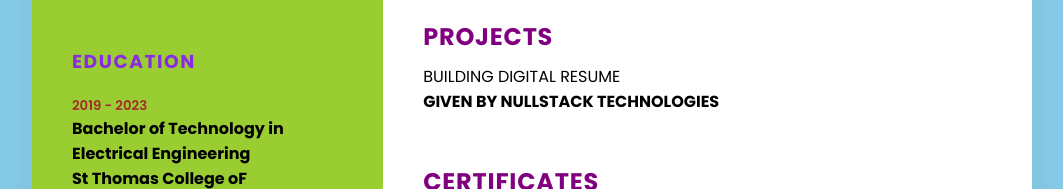
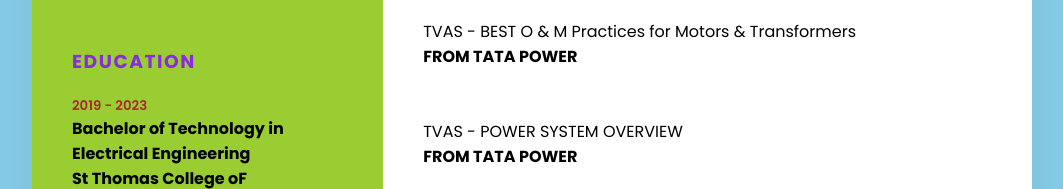
Before and after one commit to Tirthankar1999/TirthankarDigitalCV, a plain HTML site: page index.html in a window 1280 px wide. Shown: the part 611-800 px from the top of the page, without its empty margins (108-1171 px from the left). Drawn offline with Linux system fonts and the light colour scheme.

Commit message:
Initial commit

```diff
--- a/index.html
+++ b/index.html
@@ -115,6 +115,23 @@ integrity="sha512-5A8nwdMOWrSz20fDsjczgUidUBR8liPYU+WymTZP1lmY9G6Oc7HlZv156Xqnsg
                     </div>
 
 
+
+                </div>
+                <br><br>
+                <div class="box">
+                    <div class="NAME-COMPANY">
+                        <h7>TVAS - BEST O & M Practices for Motors & Transformers</h7>
+                        <h4>FROM TATA POWER</h4>
+                    </div>
+
+                </div>
+                <br><br>
+                <div class="box">
+                    <div class="NAME-COMPANY">
+                        <h7>TVAS - POWER SYSTEM OVERVIEW</h7>
+                        <h4>FROM TATA POWER</h4>
+                    </div>
+
                 </div>
 
             </div>
```
